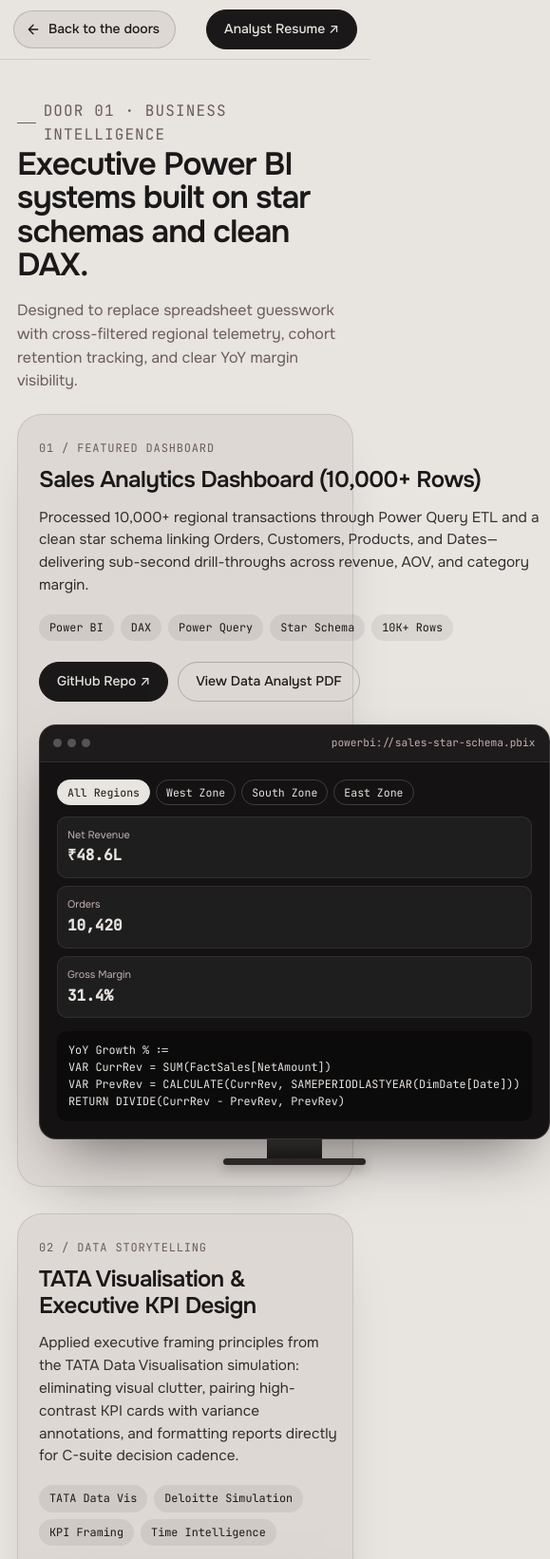
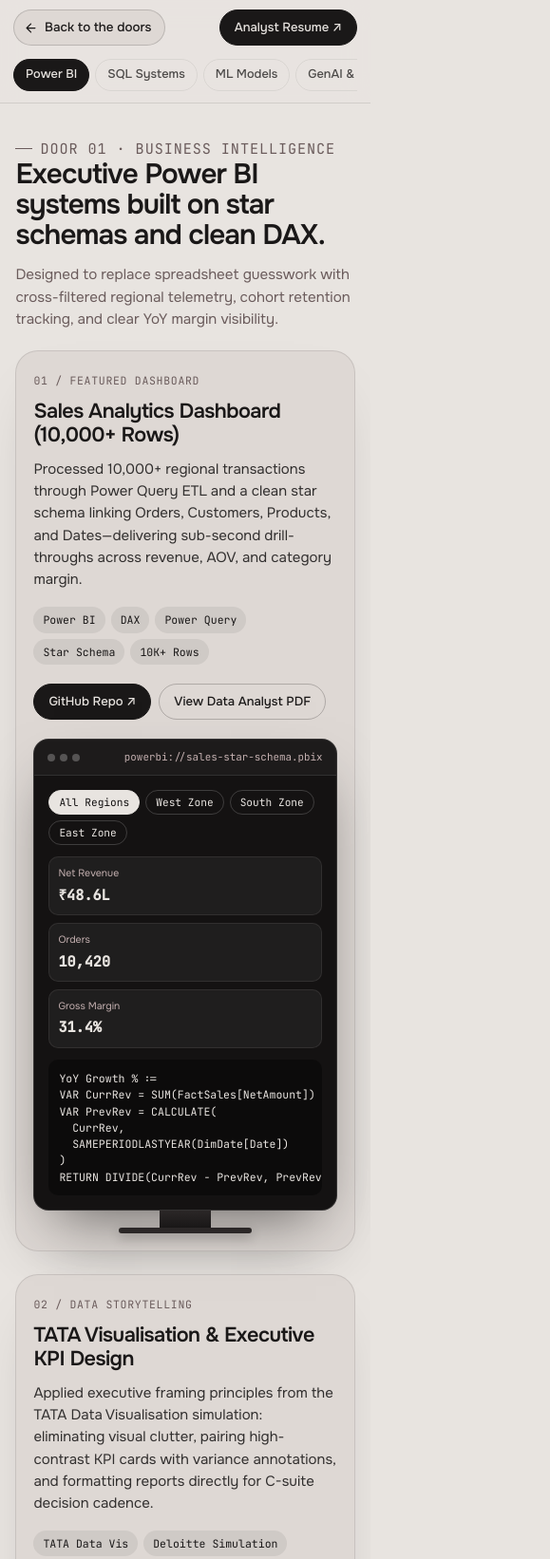
Before and after one commit to Devpatel7777/portfolio, a plain HTML site: page power-bi/index.html in a window 390 px wide. Shown: the top 1642 px of the page at 95% size, 579 px wide, since content can reach past the window. Drawn offline with Linux system fonts and the light colour scheme.

Commit message:
Fix mobile grid overflow inside rooms, eliminate flip-calendar flicker and pull-cord dead zone, sync room dark mode pre-paint, and add Gmail inquiry fallback

```diff
--- a/rooms/room.css
+++ b/rooms/room.css
@@ -1,6 +1,6 @@
 /* ==========================================================================
    Dev Patel — Shared Discipline Room Stylesheet
-   3D Monitors · Sticky Showcase Cards · Synchronized Theme
+   3D Monitors · Zero-Overflow Responsive Grids · Synchronized Theme
    ========================================================================== */
 
 :root {
@@ -14,7 +14,7 @@
   --good: #10B981;
   --font: 'Onest', ui-sans-serif, system-ui, -apple-system, 'Segoe UI', Roboto, sans-serif;
   --mono: 'JetBrains Mono', ui-monospace, SFMono-Regular, monospace;
-  --gut: clamp(18px, 4.5vw, 56px);
+  --gut: clamp(16px, 4.2vw, 56px);
   --ease: cubic-bezier(.16, 1, .3, 1);
 }
 
@@ -30,13 +30,13 @@ html[data-mode="dark"] {
 
 *, *::before, *::after { box-sizing: border-box; }
 
-body {
+html, body {
   margin: 0;
   font-family: var(--font);
   line-height: 1.55;
   background: var(--ground);
   color: var(--ink);
-  overflow-x: hidden;
+  overflow-x: clip;
   -webkit-font-smoothing: antialiased;
 }
 
@@ -45,12 +45,13 @@ body {
   position: sticky;
   top: 0;
   z-index: 40;
-  padding: 14px var(--gut);
+  padding: 12px var(--gut);
   display: flex;
+  flex-wrap: wrap;
   align-items: center;
   justify-content: space-between;
-  gap: 12px;
-  background: rgba(var(--ground-rgb), .84);
+  gap: 10px 12px;
+  background: rgba(var(--ground-rgb), .86);
   -webkit-backdrop-filter: blur(14px);
   backdrop-filter: blur(14px);
   border-bottom: 1px solid var(--hairline);
@@ -59,14 +60,14 @@ body {
 .backd {
   display: inline-flex;
   align-items: center;
-  gap: 8px;
-  height: 40px;
-  padding: 0 16px 0 12px;
+  gap: 7px;
+  height: 38px;
+  padding: 0 14px 0 10px;
   border-radius: 999px;
   border: 1px solid rgba(var(--ink-rgb), .18);
   background: var(--surface);
   color: var(--ink);
-  font-size: .875rem;
+  font-size: .84rem;
   font-weight: 500;
   text-decoration: none;
   cursor: pointer;
@@ -74,7 +75,7 @@ body {
   transition: transform .3s var(--ease), background .25s ease;
 }
 
-.backd svg { width: 16px; height: 16px; transition: transform .3s var(--ease); }
+.backd svg { width: 15px; height: 15px; transition: transform .3s var(--ease); }
 .backd:hover svg { transform: translateX(-3px); }
 .backd:hover { background: rgba(var(--ink-rgb), .08); }
 
@@ -82,24 +83,25 @@ body {
   display: flex;
   align-items: center;
   gap: 6px;
+  max-width: 100%;
   overflow-x: auto;
   scrollbar-width: none;
-  padding: 2px;
+  padding: 2px 0;
 }
 
 .rn__rooms::-webkit-scrollbar { display: none; }
 
 .rn__pill {
-  padding: 7px 13px;
+  padding: 6px 12px;
   border-radius: 999px;
-  border: 1px solid transparent;
-  font-size: .82rem;
+  border: 1px solid rgba(var(--ink-rgb), .09);
+  font-size: .8rem;
   font-weight: 500;
   text-decoration: none;
   color: var(--ink);
-  opacity: .72;
+  opacity: .76;
   white-space: nowrap;
-  transition: opacity .2s ease, background .2s ease, border-color .2s ease;
+  transition: opacity .2s ease, background .2s ease;
 }
 
 .rn__pill:hover { opacity: 1; background: rgba(var(--ink-rgb), .06); }
@@ -107,6 +109,7 @@ body {
   opacity: 1;
   background: var(--ink);
   color: var(--ground);
+  border-color: var(--ink);
 }
 
 .wrap {
@@ -117,41 +120,41 @@ body {
 
 /* Room Intro */
 .intro {
-  padding: clamp(24px, 4.2vw, 48px) 0 clamp(22px, 3vw, 34px);
+  padding: clamp(22px, 4vw, 48px) 0 clamp(20px, 3vw, 32px);
 }
 
 .eyebrow {
-  margin: 0 0 14px;
+  margin: 0 0 12px;
   display: inline-flex;
   align-items: center;
   gap: 8px;
   font-family: var(--mono);
-  font-size: .76rem;
-  letter-spacing: .07em;
+  font-size: .74rem;
+  letter-spacing: .06em;
   text-transform: uppercase;
   color: var(--accent);
 }
 
 .eyebrow::before {
   content: "";
-  width: 20px;
+  width: 18px;
   height: 1px;
   background: var(--accent);
 }
 
 .intro h1 {
   margin: 0;
-  font-size: clamp(2.1rem, 5vw, 4.2rem);
+  font-size: clamp(1.85rem, 4.8vw, 4.1rem);
   font-weight: 600;
-  line-height: 1.06;
+  line-height: 1.08;
   letter-spacing: -.03em;
   max-width: 820px;
 }
 
 .intro p {
-  margin: 18px 0 0;
+  margin: 14px 0 0;
   max-width: 640px;
-  font-size: clamp(1rem, 1.3vw, 1.15rem);
+  font-size: clamp(.95rem, 1.3vw, 1.12rem);
   color: var(--accent);
 }
 
@@ -159,25 +162,27 @@ body {
 .stack {
   display: flex;
   flex-direction: column;
-  gap: clamp(28px, 5vw, 56px);
-  padding-bottom: clamp(56px, 8vw, 100px);
+  gap: clamp(24px, 4.5vw, 52px);
+  padding-bottom: clamp(52px, 8vw, 96px);
 }
 
 .card {
   display: grid;
   grid-template-columns: minmax(0, .92fr) minmax(0, 1.08fr);
   align-items: center;
-  gap: clamp(24px, 4vw, 52px);
-  padding: clamp(22px, 3.6vw, 44px);
-  border-radius: 26px;
+  gap: clamp(20px, 3.8vw, 48px);
+  padding: clamp(18px, 3.4vw, 42px);
+  border-radius: 24px;
   background: var(--surface);
   border: 1px solid var(--hairline);
   box-shadow: 0 24px 60px -34px rgba(0, 0, 0, .28);
   opacity: 0;
-  transform: translateY(20px);
-  transition: opacity .6s var(--ease), transform .7s var(--ease);
+  transform: translateY(16px);
+  transition: opacity .5s var(--ease), transform .6s var(--ease);
 }
 
+/* CRITICAL: prevent <pre>/tables from expanding grid tracks past mobile viewport */
+.card > * { min-width: 0; }
 .card.on { opacity: 1; transform: none; }
 
 .card.flip .card__body { order: 2; }
@@ -185,62 +190,64 @@ body {
 
 .card__kicker {
   font-family: var(--mono);
-  font-size: .75rem;
-  letter-spacing: .07em;
+  font-size: .72rem;
+  letter-spacing: .06em;
   text-transform: uppercase;
   color: var(--accent);
 }
 
 .card h2 {
   margin: 8px 0 0;
-  font-size: clamp(1.5rem, 2.7vw, 2.25rem);
+  font-size: clamp(1.35rem, 2.6vw, 2.2rem);
   font-weight: 600;
-  line-height: 1.15;
+  line-height: 1.16;
   letter-spacing: -.025em;
+  overflow-wrap: break-word;
 }
 
 .card__desc {
-  margin: 14px 0 0;
-  font-size: .96rem;
+  margin: 12px 0 0;
+  font-size: .94rem;
   opacity: .88;
 }
 
 .tags {
-  margin: 18px 0 0;
+  margin: 16px 0 0;
   display: flex;
   flex-wrap: wrap;
-  gap: 7px;
+  gap: 6px;
 }
 
 .tag {
-  padding: 5px 11px;
+  padding: 5px 10px;
   border-radius: 999px;
   background: rgba(var(--ink-rgb), .07);
   font-family: var(--mono);
-  font-size: .74rem;
+  font-size: .72rem;
 }
 
 .card__actions {
-  margin-top: 22px;
+  margin-top: 20px;
   display: flex;
   flex-wrap: wrap;
-  gap: 10px;
+  gap: 8px;
 }
 
 .rbtn {
   display: inline-flex;
   align-items: center;
-  gap: 8px;
-  height: 42px;
-  padding: 0 18px;
+  gap: 7px;
+  height: 38px;
+  padding: 0 15px;
   border-radius: 999px;
   border: 1px solid var(--ink);
   background: var(--ink);
   color: var(--ground);
-  font-size: .875rem;
+  font-size: .82rem;
   font-weight: 500;
   text-decoration: none;
   cursor: pointer;
+  white-space: nowrap;
   transition: transform .25s var(--ease), opacity .2s ease;
 }
 
@@ -253,6 +260,8 @@ body {
 
 /* 3D Monitor Showcase Frame (.mon) */
 .mon {
+  width: 100%;
+  min-width: 0;
   display: flex;
   flex-direction: column;
   align-items: center;
@@ -261,7 +270,9 @@ body {
 
 .mon__bezel {
   width: 100%;
-  border-radius: 18px;
+  max-width: 100%;
+  min-width: 0;
+  border-radius: 16px;
   background: #141212;
   color: #E8E4E0;
   border: 1px solid rgba(255, 255, 255, .14);
@@ -278,40 +289,49 @@ body {
   display: flex;
   align-items: center;
   justify-content: space-between;
+  gap: 10px;
   padding: 10px 14px;
   background: rgba(255, 255, 255, .04);
   border-bottom: 1px solid rgba(255, 255, 255, .09);
 }
 
-.mon__dots { display: flex; gap: 6px; }
+.mon__dots { display: flex; gap: 5px; flex: none; }
 .mon__dots i {
-  width: 9px;
-  height: 9px;
+  width: 8px;
+  height: 8px;
   border-radius: 50%;
   background: rgba(255, 255, 255, .25);
 }
 
 .mon__path {
   font-family: var(--mono);
-  font-size: .7rem;
+  font-size: .68rem;
   color: #C4B0B0;
+  overflow: hidden;
+  text-overflow: ellipsis;
+  white-space: nowrap;
 }
 
 .mon__screen {
-  padding: 18px;
-  min-height: 290px;
-  font-size: .84rem;
+  width: 100%;
+  min-width: 0;
+  padding: 15px;
+  min-height: 250px;
+  font-size: .82rem;
+  overflow-x: auto;
+  scrollbar-width: thin;
+  scrollbar-color: rgba(255, 255, 255, .22) transparent;
 }
 
 .mon__neck {
-  width: 58px;
-  height: 20px;
+  width: 54px;
+  height: 18px;
   background: linear-gradient(180deg, #2B2727, #1A1818);
 }
 
 .mon__base {
-  width: 150px;
-  height: 7px;
+  width: 140px;
+  height: 6px;
   border-radius: 999px;
   background: #2B2727;
   box-shadow: 0 4px 12px rgba(0, 0, 0, .25);
@@ -322,18 +342,19 @@ body {
   display: grid;
   grid-template-columns: repeat(3, minmax(0, 1fr));
   gap: 8px;
-  margin-bottom: 14px;
+  margin-bottom: 12px;
 }
 
 .w-kpi {
-  padding: 10px;
+  padding: 9px;
   border-radius: 10px;
   background: rgba(255, 255, 255, .05);
   border: 1px solid rgba(255, 255, 255, .08);
+  min-width: 0;
 }
 
-.w-kpi span { display: block; font-size: .68rem; color: #C4B0B0; }
-.w-kpi strong { display: block; margin-top: 2px; font-size: 1rem; font-family: var(--mono); }
+.w-kpi span { display: block; font-size: .66rem; color: #C4B0B0; }
+.w-kpi strong { display: block; margin-top: 2px; font-size: .95rem; font-family: var(--mono); overflow-wrap: anywhere; }
 
 .w-tabs {
   display: flex;
@@ -349,7 +370,7 @@ body {
   background: transparent;
   color: #E8E4E0;
   font-family: var(--mono);
-  font-size: .72rem;
+  font-size: .7rem;
   cursor: pointer;
 }
 
@@ -361,27 +382,37 @@ body {
 
 .w-pre {
   margin: 0;
-  padding: 12px;
+  max-width: 100%;
+  padding: 11px;
   border-radius: 10px;
   background: rgba(0, 0, 0, .38);
   font-family: var(--mono);
-  font-size: .74rem;
+  font-size: .72rem;
   line-height: 1.5;
   overflow-x: auto;
+  scrollbar-width: thin;
+  scrollbar-color: rgba(255, 255, 255, .2) transparent;
   color: #E8E4E0;
 }
+
+.w-pre::-webkit-scrollbar,
+.mon__screen::-webkit-scrollbar { height: 5px; width: 5px; }
+.w-pre::-webkit-scrollbar-thumb,
+.mon__screen::-webkit-scrollbar-thumb { background: rgba(255, 255, 255, .24); border-radius: 999px; }
+.w-pre::-webkit-scrollbar-track,
+.mon__screen::-webkit-scrollbar-track { background: transparent; }
 
 .w-table {
   width: 100%;
   border-collapse: collapse;
   margin-top: 10px;
   font-family: var(--mono);
-  font-size: .74rem;
+  font-size: .72rem;
 }
 
 .w-table th,
 .w-table td {
-  padding: 6px 8px;
+  padding: 6px 6px;
   text-align: left;
   border-bottom: 1px solid rgba(255, 255, 255, .09);
 }
@@ -406,10 +437,10 @@ body {
 
 /* Terminal inside System Lab Room */
 .term-out {
-  height: 205px;
+  height: 195px;
   overflow-y: auto;
   font-family: var(--mono);
-  font-size: .76rem;
+  font-size: .74rem;
   line-height: 1.5;
   color: #E8E4E0;
   margin-bottom: 10px;
@@ -422,34 +453,39 @@ body {
   padding-top: 8px;
   border-top: 1px solid rgba(255, 255, 255, .1);
   font-family: var(--mono);
-  font-size: .78rem;
+  font-size: .76rem;
 }
 
 .term-in input {
   flex: 1;
+  min-width: 0;
   background: none;
   border: 0;
   outline: none;
   color: #E8E4E0;
   font-family: var(--mono);
-  font-size: .78rem;
+  font-size: .76rem;
 }
 
 /* Responsive */
 @media (max-width: 900px) {
   .card {
-    grid-template-columns: 1fr;
-    gap: 24px;
+    grid-template-columns: minmax(0, 1fr);
+    gap: 20px;
   }
   .card.flip .card__body,
   .card.flip .mon { order: initial; }
   .mon__bezel,
   .card.flip .mon__bezel { transform: none; }
+  .rn__rooms {
+    order: 3;
+    flex-basis: 100%;
+    padding-top: 4px;
+  }
 }
 
 @media (max-width: 540px) {
   .rn { padding: 10px 14px; }
-  .rn__rooms { display: none; }
   .w-kpis { grid-template-columns: 1fr; }
   .w-sliders { grid-template-columns: 1fr; }
 }
--- a/rooms/room.js
+++ b/rooms/room.js
@@ -15,7 +15,6 @@
     }
   }
 
-  // Initial sync from query param or localStorage
   try {
     const t = params.get('theme') || localStorage.getItem('dev-mode');
     if (t) applyTheme(t);
@@ -25,7 +24,13 @@
     if (e.data && e.data.theme) applyTheme(e.data.theme);
   });
 
-  // "Back to the doors" handler
+  // Notify parent frame immediately once interactive DOM + styles are painted
+  if (embedded) {
+    requestAnimationFrame(() => {
+      try { window.parent.postMessage({ roomReady: true }, '*'); } catch (e) {}
+    });
+  }
+
   const backBtn = document.getElementById('backDoors');
   if (backBtn) {
     backBtn.addEventListener('click', e => {
@@ -36,7 +41,6 @@
     });
   }
 
-  // Smooth room-to-room switching when embedded inside #wallv
   document.querySelectorAll('.rn__pill[data-door]').forEach(pill => {
     pill.addEventListener('click', e => {
       if (embedded) {
@@ -49,14 +53,12 @@
     });
   });
 
-  // Escape key returns to doors when embedded
   window.addEventListener('keydown', e => {
     if (e.key === 'Escape' && embedded) {
       window.parent.postMessage({ wall: 'go' }, '*');
     }
   });
 
-  // Scroll-reveal cards
   const cards = Array.from(document.querySelectorAll('.card'));
   if ('IntersectionObserver' in window) {
     const io = new IntersectionObserver(entries => {
@@ -66,7 +68,7 @@
           io.unobserve(en.target);
         }
       });
-    }, { threshold: 0.12 });
+    }, { threshold: 0.02, rootMargin: '80px 0px' });
     cards.forEach(c => io.observe(c));
   } else {
     cards.forEach(c => c.classList.add('on'));
--- a/style.css
+++ b/style.css
@@ -62,6 +62,7 @@ html {
   -webkit-text-size-adjust: 100%;
   background: var(--ground);
   color: var(--ink);
+  overflow-x: clip;
 }
 
 body {
@@ -71,7 +72,7 @@ body {
   line-height: 1.55;
   color: var(--ink);
   background: var(--ground);
-  overflow-x: hidden;
+  overflow-x: clip;
   -webkit-font-smoothing: antialiased;
   -moz-osx-font-smoothing: grayscale;
 }
@@ -103,7 +104,7 @@ body::before {
   display: grid;
   place-items: center;
   padding: 24px;
-  transition: opacity .65s var(--ease-out), visibility 0s linear .65s;
+  transition: opacity .38s var(--ease-out), visibility 0s linear .38s;
 }
 
 .loader.gone {
@@ -575,6 +576,11 @@ html[data-mode="dark"] .cal__face {
   transform-style: preserve-3d;
   pointer-events: none;
   z-index: 3;
+  opacity: 0;
+}
+
+.cal.flipping .cal__leaf {
+  opacity: 1;
 }
 
 .cal__leaf-f,
@@ -936,6 +942,7 @@ html[data-mode="dark"] .fig__photo {
   position: relative;
   z-index: 2;
   padding: clamp(68px, 10vw, 130px) var(--gut-lg) clamp(76px, 11vw, 140px);
+  scroll-margin-top: calc(var(--bar-h) + 8px);
 }
 
 .doors__head {
@@ -1268,21 +1275,24 @@ html[data-mode="dark"] .fig__photo {
 
 @media (hover: none), (max-width: 899.98px) {
   .door-cursor { display: none; }
+  .doors { padding: 48px var(--gut-lg) 64px; }
+  .doors__head { margin-bottom: 24px; }
   .wall {
     display: flex;
     overflow-x: auto;
     scroll-snap-type: x mandatory;
-    gap: 18px;
-    padding: 24px calc(50% - 105px) 0;
+    gap: 16px;
+    padding: 18px calc(50% - 84px) 0;
     scrollbar-width: none;
   }
   .wall::-webkit-scrollbar { display: none; }
   .unit {
-    flex: 0 0 210px;
+    flex: 0 0 168px;
     scroll-snap-align: center;
   }
-  .doors__dots { display: flex; }
-  .dinfo { grid-template-columns: 1fr; padding: 18px; }
+  .unit__tag { margin-bottom: 10px; }
+  .doors__dots { display: flex; margin-top: 14px; }
+  .dinfo { margin-top: 16px; grid-template-columns: 1fr; padding: 16px; gap: 12px; }
 }
 
 /* ==========================================================================
@@ -1325,6 +1335,7 @@ html[data-mode="dark"] .fig__photo {
   border-top: 1px solid var(--hairline);
   background: radial-gradient(circle at 22% 30%, var(--story-wash), transparent 64%);
   transition: background .8s ease;
+  scroll-margin-top: calc(var(--bar-h) + 8px);
 }
 
 .story__cv {
@@ -1520,6 +1531,7 @@ html[data-mode="dark"] .fig__photo {
   padding: clamp(54px, 8vw, 96px) var(--gut-lg) 0;
   overflow: hidden;
   box-shadow: 0 -24px 60px -30px rgba(0, 0, 0, .35);
+  scroll-margin-top: calc(var(--bar-h) + 8px);
 }
 
 .sf__top {
@@ -2121,6 +2133,24 @@ html[data-mode="dark"] .fig__photo {
 
 .copy-pill:hover { border-color: var(--ink); color: var(--ink); }
 
+.modal__fb {
+  margin-top: 14px;
+  padding: 12px 14px;
+  border-radius: 14px;
+  background: var(--surface);
+  border: 1px solid rgba(var(--ink-rgb), .2);
+  font-size: .84rem;
+  display: flex;
+  flex-direction: column;
+  gap: 8px;
+}
+
+.modal__fb-links {
+  display: flex;
+  flex-wrap: wrap;
+  gap: 8px;
+}
+
 /* Resume List Cards inside #resume-modal */
 .res-grid {
   display: flex;
```
Also changed, not shown: genai-agents/index.html (+1 -0 lines), index.html (+8 -1 lines), machine-learning/index.html (+1 -0 lines), main.js (+64 -30 lines), power-bi/index.html (+5 -1 lines), sql-analytics/index.html (+1 -0 lines), system-terminal/index.html (+1 -0 lines).
